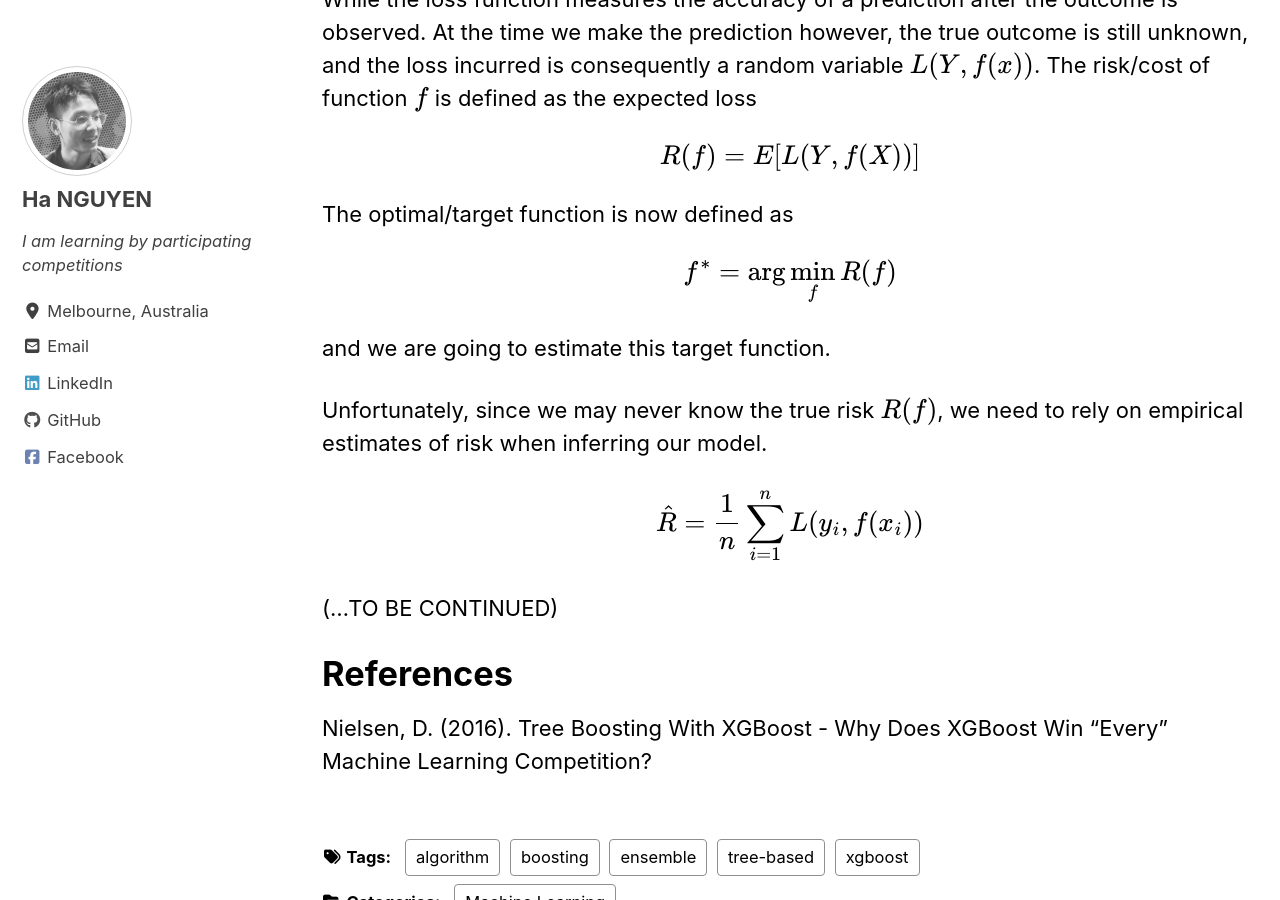
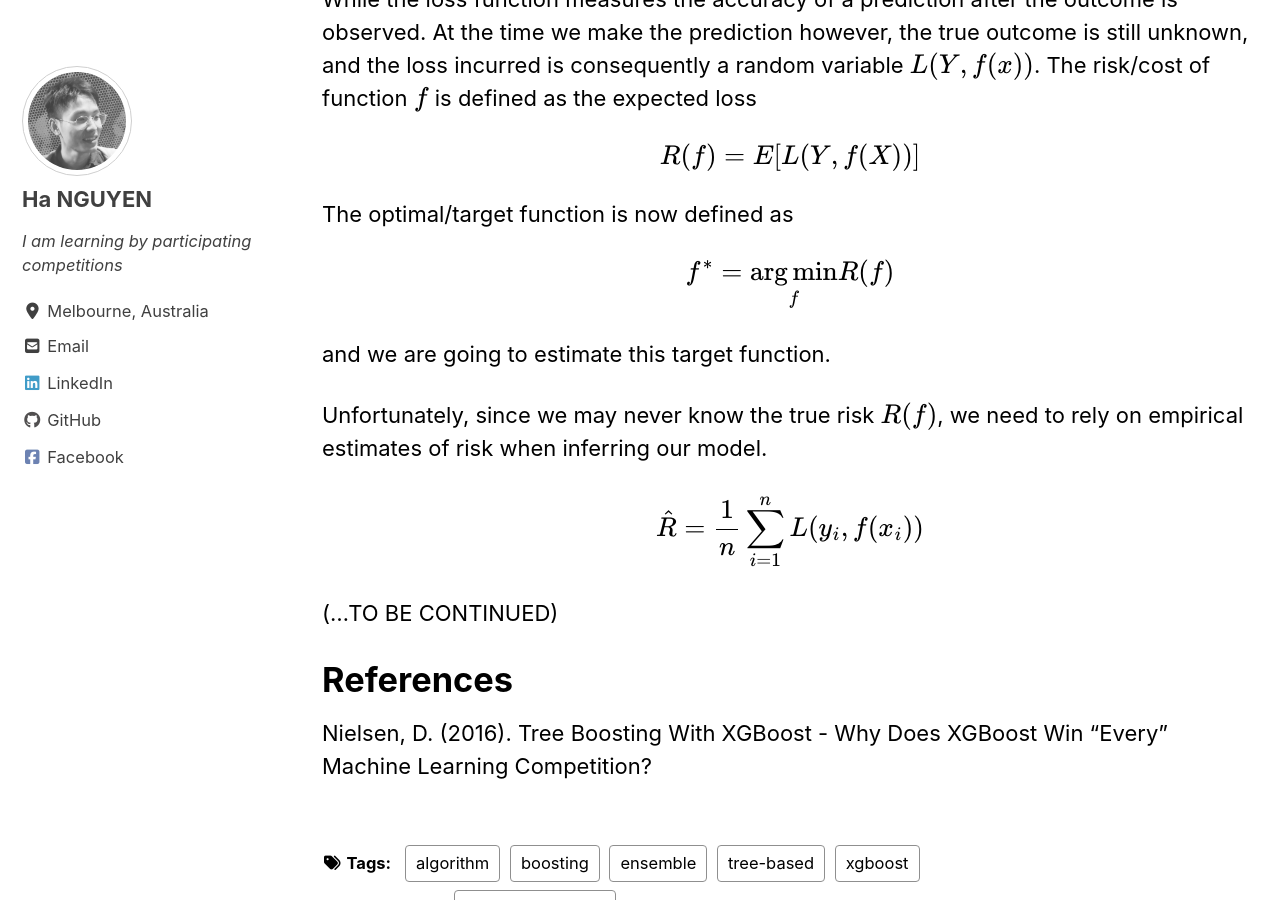
Before and after one commit to datasciblog/datasciblog.github.io, a Jekyll site: the page built from _posts/2020-02-26-tree-boosting-03.md, in a window 1280 px wide and 900 px high, scrolled down 1244 px. Built offline with Jekyll 4.4.1, drawn with Linux system fonts in a browser that asks for light colours; cached includes are drawn as plain includes; nearby versions of some CDN libraries; formulas are drawn with MathJax 3.

Commit message:
Update 2020-02-26-tree-boosting-03.md

```diff
--- a/_posts/2020-02-26-tree-boosting-03.md
+++ b/_posts/2020-02-26-tree-boosting-03.md
@@ -41,7 +41,7 @@ $$R(f) = E[L(Y, f(X))]$$
 
 The optimal/target function is now defined as
 
-$$ f^{*} = \arg\min_{f} R(f) $$
+$$ f^{*} = \underset{f}{\arg\min} R(f) $$
 
 and we are going to estimate this target function.
 
```
